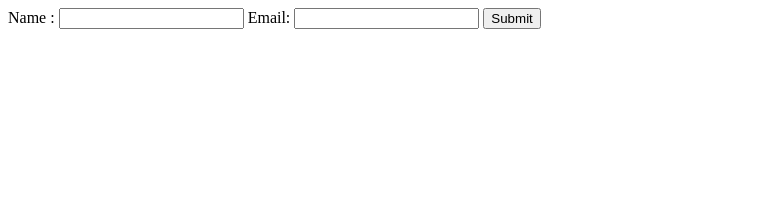
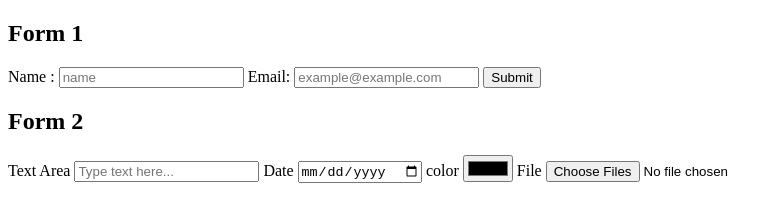
Before and after one commit to LukeS-Dev/Web_development, a plain HTML site: page html_basics/forms.html in a window 1280 px wide. Shown: the whole page, without its empty margins (0-782 px from the left). Drawn offline with Linux system fonts and the light colour scheme.

Commit message:
Added additonal form elements

```diff
--- a/html_basics/forms.html
+++ b/html_basics/forms.html
@@ -9,12 +9,26 @@
 
     <body>
         <main>
-            <form action="success.html" method="get" type="text">
+            <h2> Form 1 </h2>
+            <form action="success.html" method="get">
                 <label for="name"> Name : </label>
-                <input name="user_name" id="name">
+                <input name="user_name" id="name"  type="text" placeholder="name" required>
                 <label for="email"> Email: </label>
-                <input name="user_email" id="email" type="email">
+                <input name="user_email" id="email" type="email" placeholder="example@example.com" required >
                 <button> Submit </button>
+            </form>
+
+            <h2>Form 2</h2>
+            <form>
+                <label for ="textarea"> Text Area </label>
+                <input name="textarea" id="textarea" type="textarea" placeholder="Type text here...">
+                <label for = "date"> Date </label>
+                <input name ="date" id="date" type="date">
+                <label for = "color"> color </label>
+                <input name ="color" id="color" type="color">
+                <label for = "file"> File <label>
+                <input name ="file" id="file" type="file" accept="image/*" multiple>
+
             </form>
 
         </main>
```
